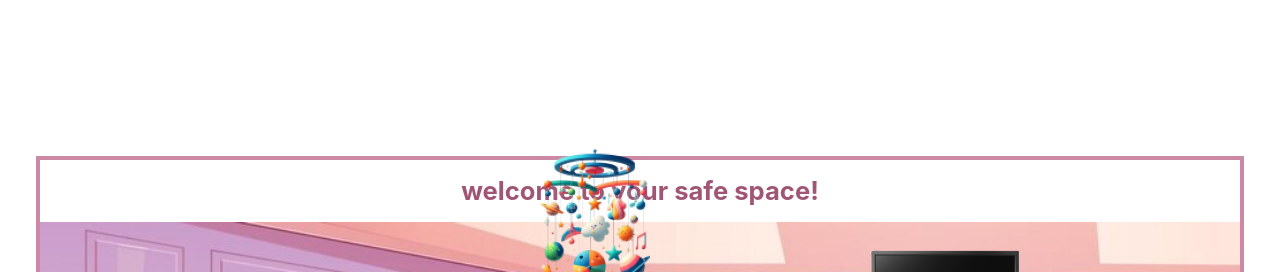
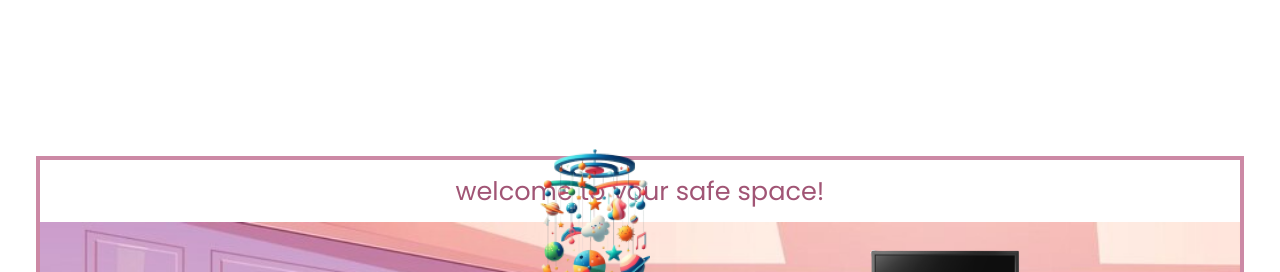
Before and after one commit to soapjia/safespace, a React (Vite) app in the folder safespace-app/: page /Mainscreen in a window 1280 px wide. Shown: the top 272 px of the page. Built offline with nearby package versions, Linux system fonts and the light colour scheme.

Commit message:
Update Mainscreen.css

```diff
--- a/safespace-app/src/Mainscreen.css
+++ b/safespace-app/src/Mainscreen.css
@@ -1,3 +1,5 @@
+@import url('https://fonts.googleapis.com/css2?family=Poppins:wght@400&display=swap');
+
 .Mainscreen {
     border: 4px solid #cc89a5;
     display: flex;
@@ -10,6 +12,7 @@
 .header {
     font-size: 0.5rem;
     color: #a15575;
+    font-family: 'Poppins', sans-serif;
 }
 
 .livingarea {
```
